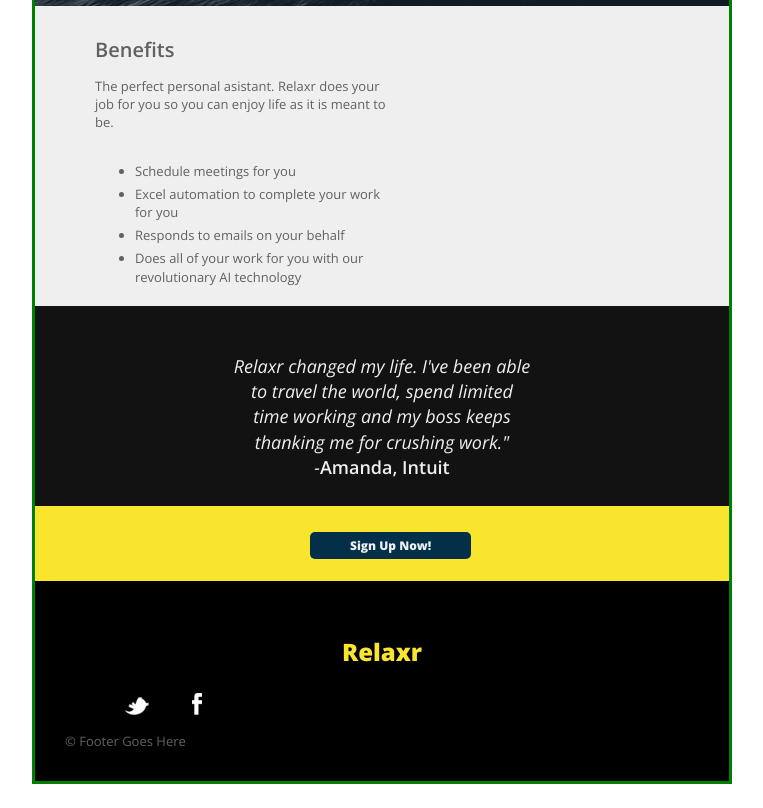
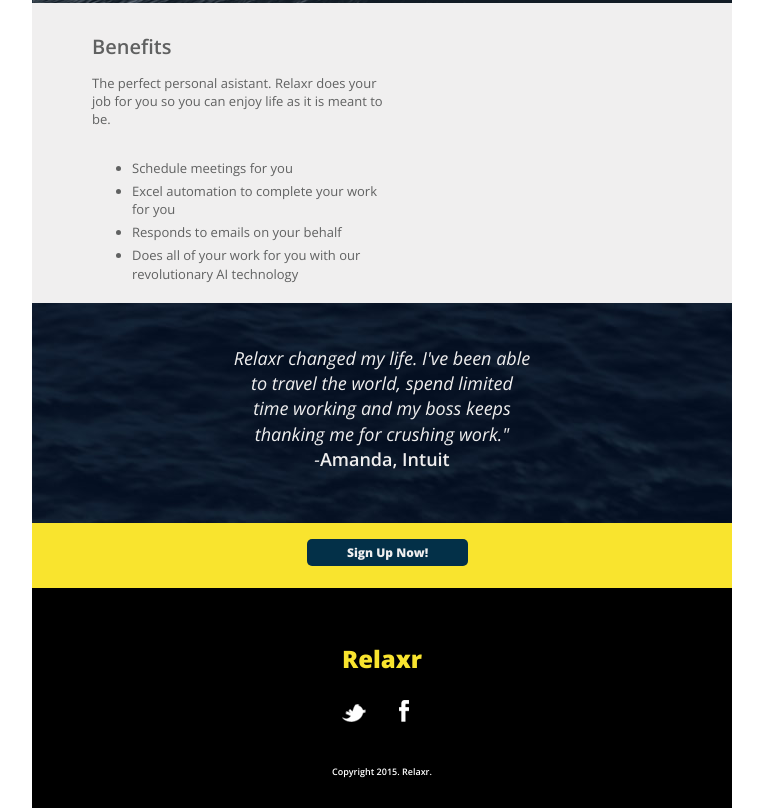
Before and after one commit to DelindaFrazier/GA-Coursework-Week-2, a plain HTML site: page Week 2/index.html in a window 1280 px wide. Shown: the part 405-1213 px from the top of the page, without its empty margins (258-1021 px from the left). Before the commit the page ends 1189 px from the top, so only its background shows below. Drawn offline with nearby package versions, Linux system fonts and the light colour scheme.

Commit message:
Continued to refine design

```diff
--- a/Week 2/css/style.css
+++ b/Week 2/css/style.css
@@ -66,9 +66,7 @@ a {
   width: 700px;
   margin: auto;
   height: auto;
-  border: 3px solid green;
-
-}
+ }
 
 header {
   background: url(../images/header_bg.jpg) no-repeat center top;
@@ -76,19 +74,12 @@ header {
   padding-top:20px;
 }
 
-.benefits_layout {
-  background: #f0efef;
-  height: 300px;
-  padding-top: 30px;
-}
+/******************************************
+/* ADDITIONAL STYLES
+/*******************************************/
 
 
 
-
-
-/******************************************
-/* ADDITIONAL STYLES
-/*******************************************/
 .header_layout {
   color: #FFF;
   padding-top:0;
@@ -106,13 +97,9 @@ header {
 
 .tagline {
   font-weight: 600;
-  width: 420px;
-  margin-left: auto;
-  margin-right: auto;
-  margin-top: 65px;
-  font-size: 24px;
+  margin-top: 45px;
+  font-size: 24px;  text-align: center;
 }
-
 
 .button {
   padding-left: 40px;
@@ -132,6 +119,13 @@ header {
 .header_button_position {
   margin-top: 50px;
   margin-left: 275px;
+}
+
+
+.benefits_layout {
+  background: #f0efef;
+  height: 300px;
+  padding-top: 30px;
 }
 
 .benefits_section_header {
@@ -159,9 +153,9 @@ header {
 }
 
 .testimonial_layout {
-  background: #121212;
-  height: 200px;
-  padding-top: 30px;
+ background: url(../images/testimonial_bg.jpg) no-repeat center top;
+  height: 220px;
+  padding-top: 25px;
 }
 
 .quote {
@@ -180,10 +174,10 @@ header {
   font-style: normal;
 }
 
-.signup {
+.signup_layout {
   background: #f9e42e;
-  height: 75px;
-  padding-top: 30px;
+  height: 65px;
+  padding-top: 20px;
 }
 
 .signup_button {
@@ -199,24 +193,30 @@ header {
 
 footer {
   background: #000;
-  height: 200px;
-  padding: 30px;
-}
+  height: 220px;
+  padding-top: 30px;
+ }
 
 .footer_logo_position {
     margin-top: 0px;
+    color: #f9e42e;
     text-align: center;
-    color: #f9e42e;
+    /*margin-bottom: 30px;*/
   }
 
-.social {
-  margin-left: auto;
-  margin-right:auto;
+.social_icons {
+ margin-bottom: 40px;
+  }
+
+.social_icons a:first-child {
+  padding-right: 30px;
+  margin-left: 310px;
 }
 
+.copyright {
+  text-align: center;
+  color: #FFF;
+  font-size: 9px;
+  font-weight: 600;
 
-.social li {
-  display: inline;
-  padding: 20px;
-  text-align: center;
 }
--- a/Week 2/index.html
+++ b/Week 2/index.html
@@ -42,6 +42,7 @@
           </div><!--close benefits_text-->
         </div><!--close benefits-->
       </section>
+
       <section id="testimonial">
         <div class="testimonial_layout">
           <div class="quote">
@@ -50,30 +51,30 @@
           </div><!--quote-->
         </div><!--testimonial_layout-->
       </section>
-      <section>
-        <div class="signup">
+
+      <section id="signup">
+        <div class="signup_layout">
           <div class="signup_button_position">
           <a href="#" class="button signup_button">Sign Up Now!</a>
           </div><!--end button position-->
 
         </div><!--end sign_up-->
       </section>
+
+      <!--FOOTER-->
       <footer>
         <div class="footer_logo_position">
           <p class="logo">Relaxr</p>
         </div>
-        <div class="social">
-          <ul>
-            <li> <img src="images/twitter.png"></li>
-            <li>
-          <img src="images/facebook.png"></li>
-        </ul>
 
+        <div class="social_icons">
+         <a href="#"><img src="images/twitter.png"></a>
+         <a href="#"><img src="images/facebook.png"></a>
         </div><!--close social-->
 
-
-
-        &copy; Footer Goes Here
+        <div class="copyright">
+        Copyright 2015. Relaxr.
+        </div> <!--end copyright-->
       </footer>
     </div><!-- #container -->
   </body>
```
